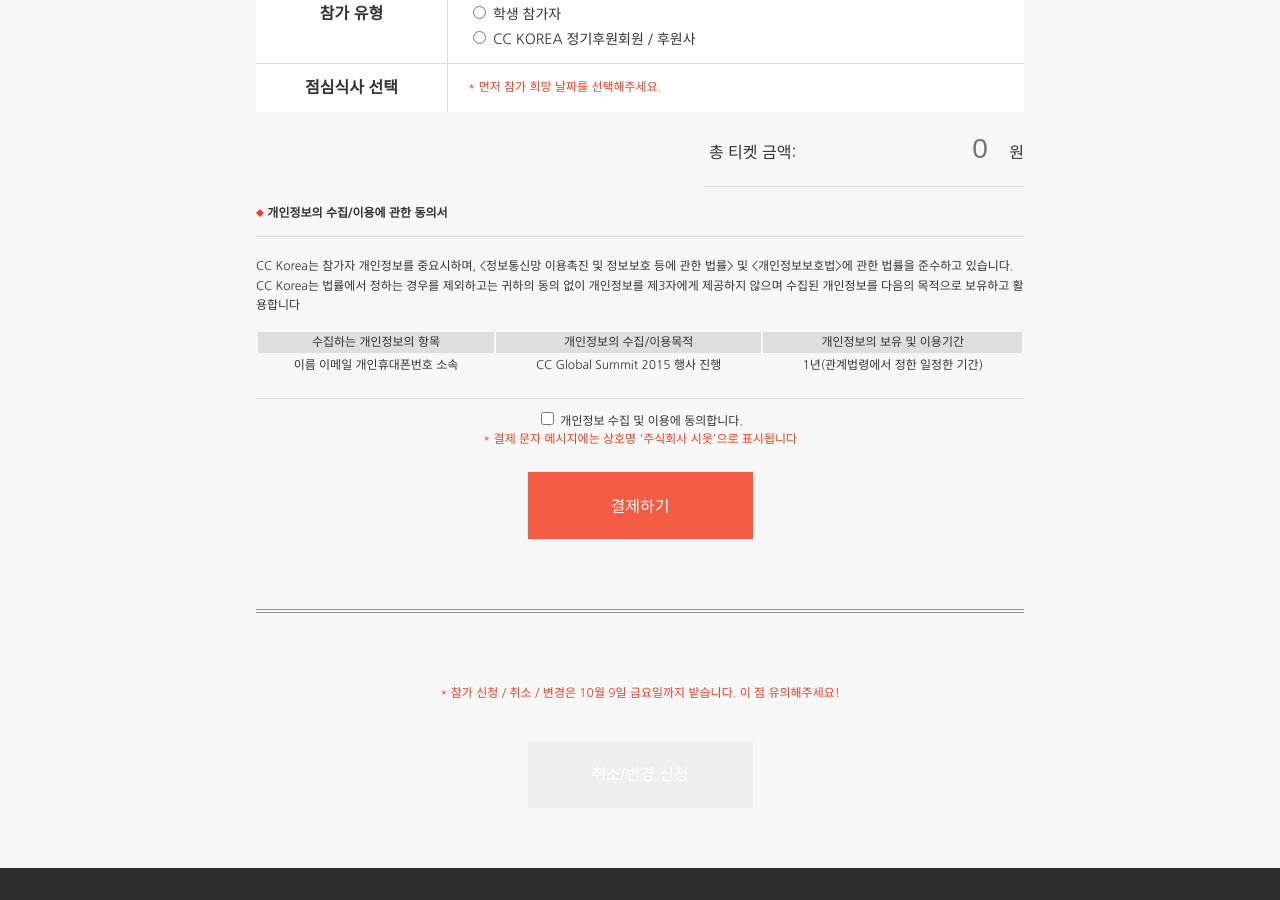
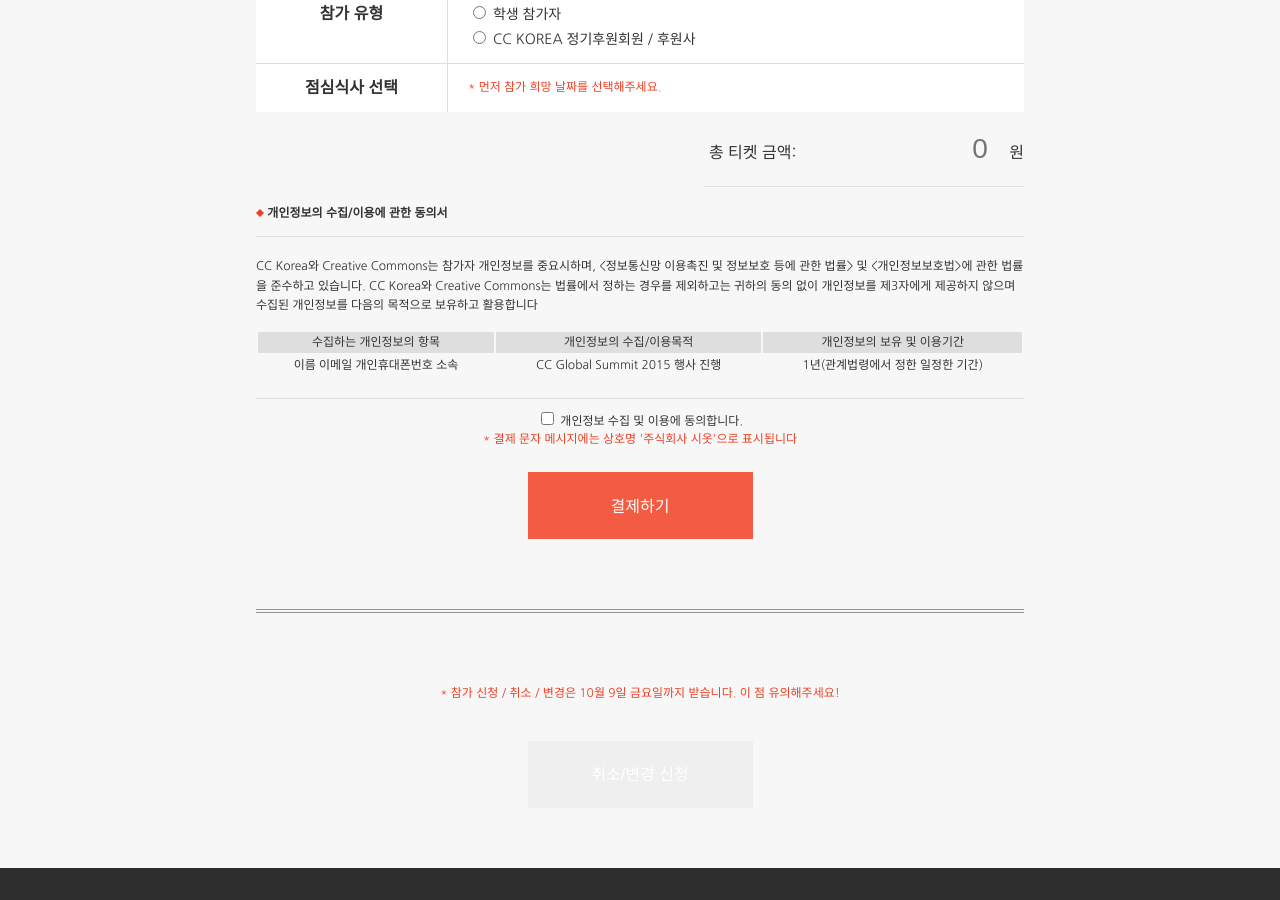
Before and after one commit to creativecommonskorea/2015-global-summit, a Jekyll site: the page built from attend.html, in a window 1280 px wide and 900 px high, scrolled down 1186 px. Built offline with Jekyll 4.4.1, drawn with Linux system fonts in a browser that asks for light colours; nearby versions of some CDN libraries.

Commit message:
Update attend.html

```diff
--- a/attend.html
+++ b/attend.html
@@ -226,9 +226,9 @@ layout: base
             <h4><img src="images/other/bullet.png" alt="*"/> 개인정보의 수집/이용에 관한 동의서</h4>
             <div class="show_agreement" id="show_agreement">내용보기</div>
             <div id="agreement_content">
-                CC Korea는 참가자 개인정보를 중요시하며,
+                CC Korea와 Creative Commons는 참가자 개인정보를 중요시하며,
                 &lt;정보통신망 이용촉진 및 정보보호 등에 관한 법률&gt; 및 &lt;개인정보보호법&gt;에 관한 법률을 준수하고 있습니다.
-                CC Korea는 법률에서 정하는 경우를 제외하고는 귀하의 동의 없이 개인정보를 제3자에게 제공하지 않으며 수집된 개인정보를 다음의 목적으로 보유하고 활용합니다
+                CC Korea와 Creative Commons는 법률에서 정하는 경우를 제외하고는 귀하의 동의 없이 개인정보를 제3자에게 제공하지 않으며 수집된 개인정보를 다음의 목적으로 보유하고 활용합니다
 
                 <table>
                     <thead>
```
